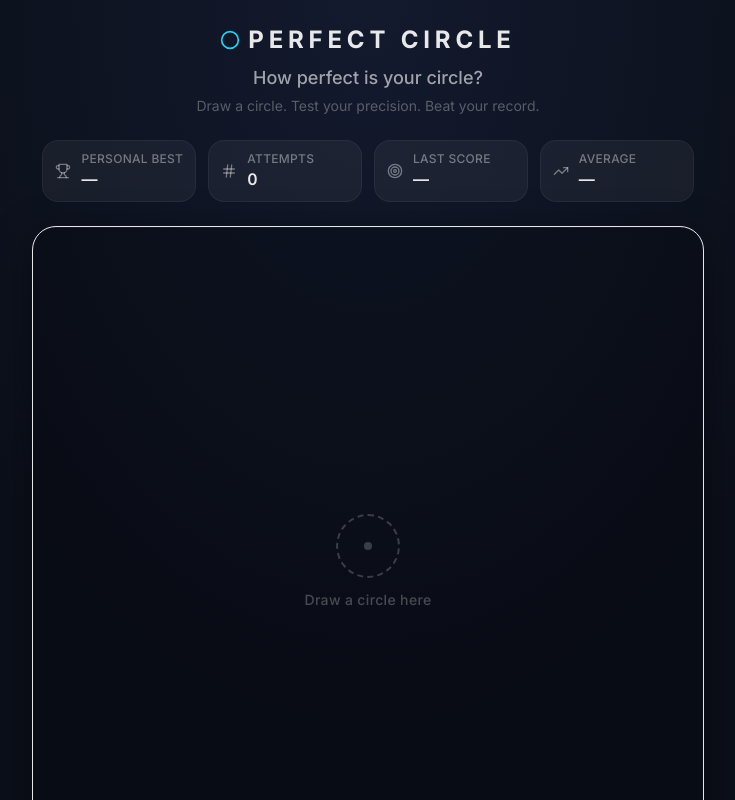
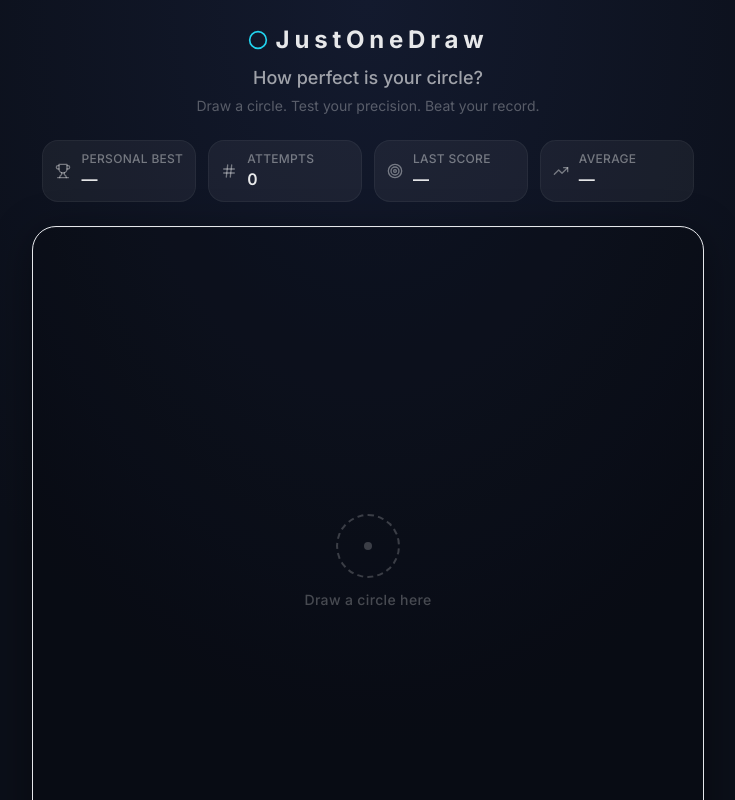
Before and after one commit to tufan8877/Circle, a React (Vite) app: page / in a window 1280 px wide. Shown: the top 800 px of the page, without its empty margins (272-1007 px from the left). Built offline with nearby package versions, Linux system fonts and the light colour scheme.

Commit message:
Rename game branding to JustOneDraw

```diff
--- a/src/App.tsx
+++ b/src/App.tsx
@@ -90,7 +90,7 @@ export default function App() {
           <div className="flex items-center gap-2 mb-2">
             <Circle className="w-5 h-5 text-cyan-400" />
             <h1 className="text-xl sm:text-2xl font-bold tracking-[0.2em] text-white/90">
-              PERFECT CIRCLE
+              JustOneDraw
             </h1>
           </div>
           <p className="text-base sm:text-lg text-white/60 font-medium">
```
